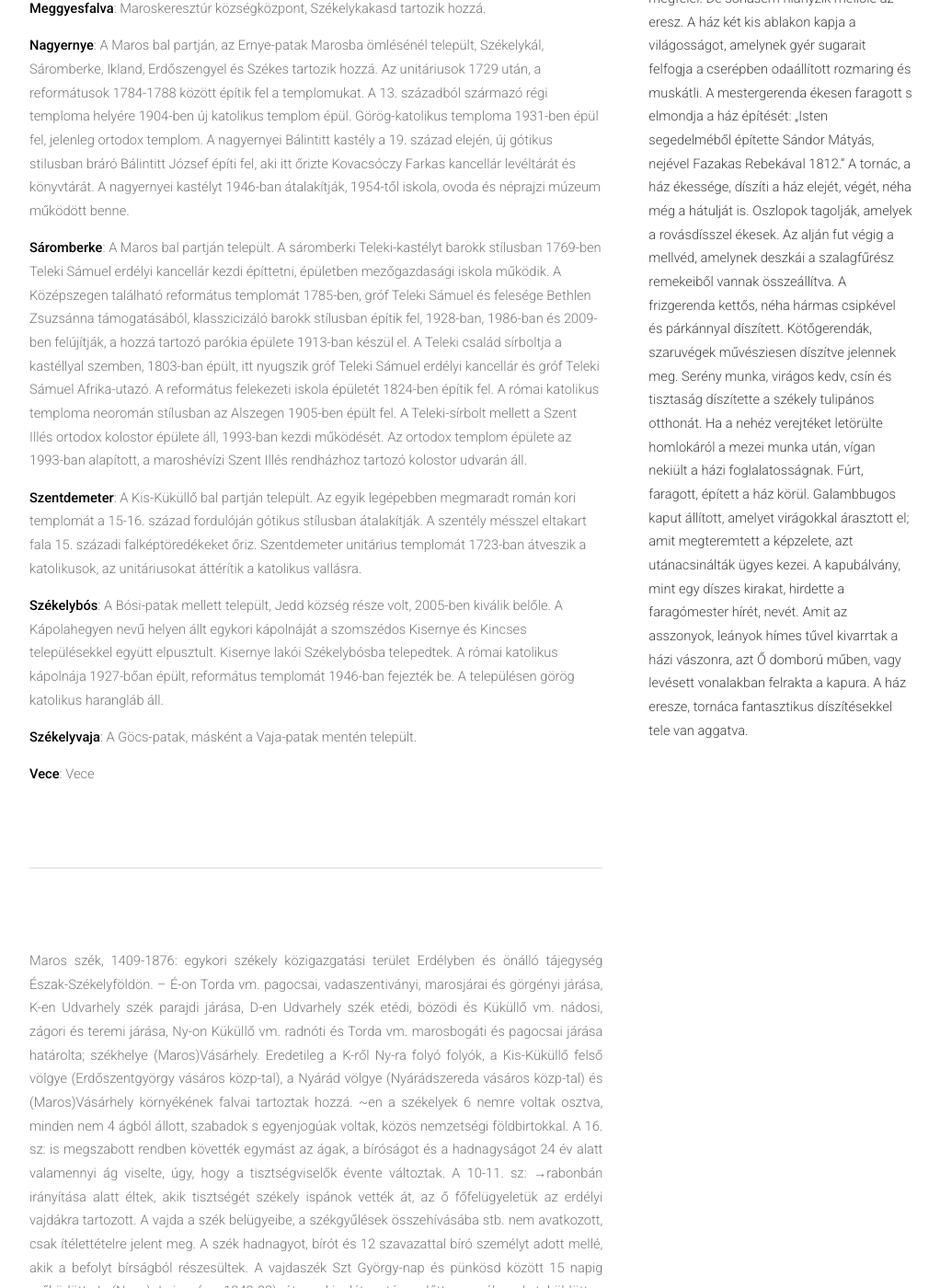
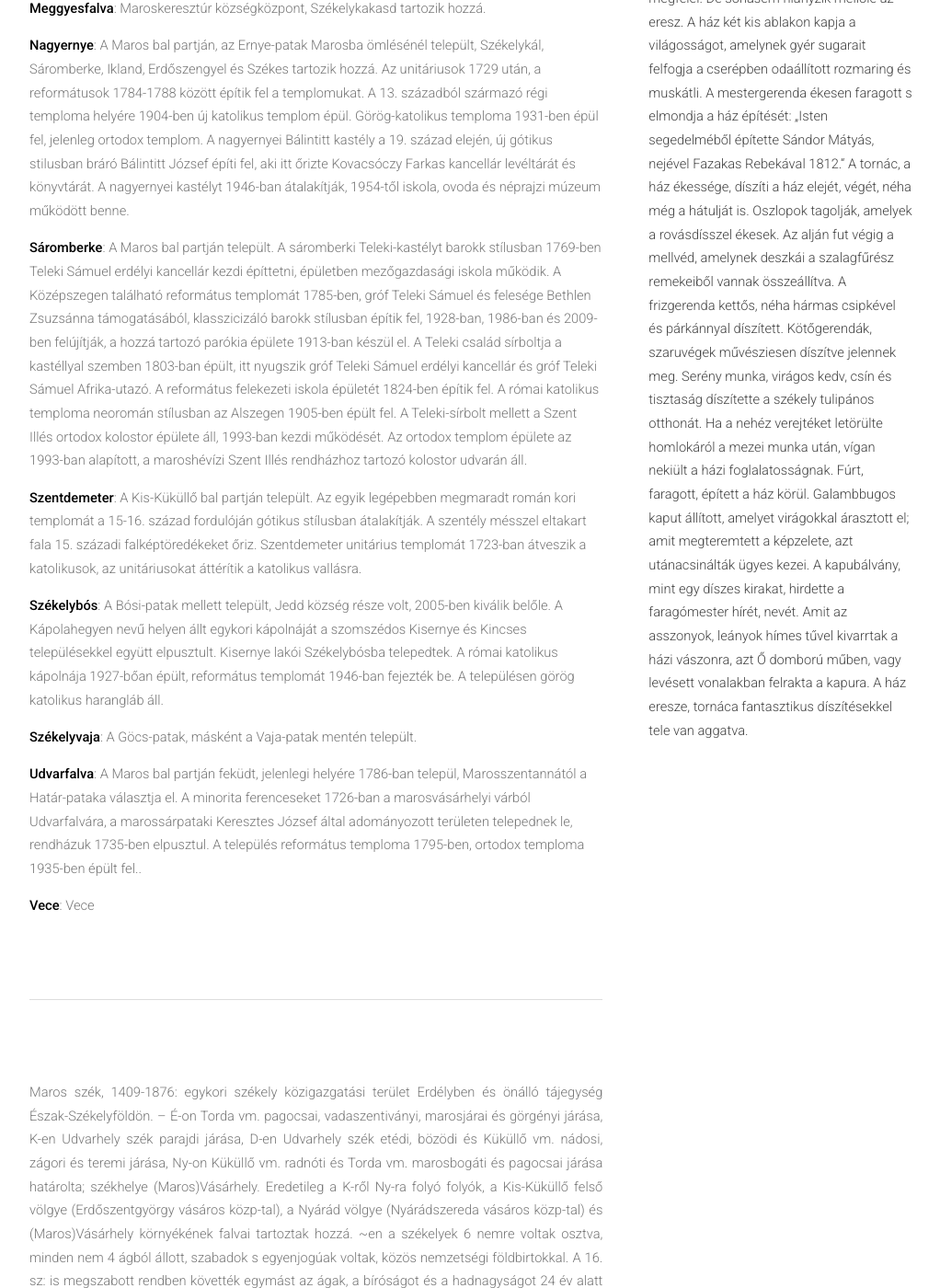
Before and after one commit to siculia/siculia.github.io, a Jekyll site: the page built from siculia-marosszek.html, in a window 1280 px wide and 1400 px high, scrolled down 3430 px. Shown: the whole window at 92% size, without its empty margins (128-1150 px from the left). Built offline with Jekyll 4.4.1, drawn with Linux system fonts in a browser that asks for light colours; nearby versions of some CDN libraries; library files that are not in the unit come from our copies.

Commit message:
Sáromberke-új

```diff
--- a/siculia-marosszek.html
+++ b/siculia-marosszek.html
@@ -58,10 +58,11 @@ layout: default
 							<p style="text-align: left;"><b>Magyarbükkös</b>: Magyarbükkös Marosbogáttól délre a Marosba ömlő Ózd-patak völgyében, a patak jobb partján fekszik.</p>
 							<p style="text-align: left;"><b>Meggyesfalva</b>: Maroskeresztúr községközpont, Székelykakasd tartozik hozzá.</p>
 							<p style="text-align: left;"><b>Nagyernye</b>: A Maros bal partján, az Ernye-patak Marosba ömlésénél települt, Székelykál, Sáromberke, Ikland, Erdőszengyel és Székes tartozik hozzá. Az unitáriusok 1729 után, a reformátusok 1784-1788 között építik fel a templomukat. A 13. századból származó régi temploma helyére 1904-ben új katolikus templom épül. Görög-katolikus temploma 1931-ben épül fel, jelenleg ortodox templom. A nagyernyei Bálintitt kastély a 19. század elején, új gótikus stilusban bráró Bálintitt József építi fel, aki itt őrizte Kovacsóczy Farkas kancellár levéltárát és könyvtárát. A nagyernyei kastélyt 1946-ban átalakítják, 1954-től iskola, ovoda és néprajzi múzeum működött benne.</p>
-							<p style="text-align: left;"><b>Sáromberke</b>: A Maros bal partján települt. A sáromberki Teleki-kastélyt barokk stílusban 1769-ben Teleki Sámuel erdélyi kancellár kezdi építtetni, épületben mezőgazdasági iskola működik. A Középszegen található református templomát 1785-ben, gróf Teleki Sámuel és felesége Bethlen Zsuzsánna támogatásából, klasszicizáló barokk stílusban építik fel, 1928-ban, 1986-ban és 2009-ben felújítják, a hozzá tartozó parókia épülete 1913-ban készül el. A Teleki család sírboltja a kastéllyal szemben, 1803-ban épült, itt nyugszik gróf Teleki Sámuel erdélyi kancellár és gróf Teleki Sámuel Afrika-utazó. A református felekezeti iskola épületét 1824-ben építik fel. A római katolikus temploma neoromán stílusban az Alszegen 1905-ben épült fel. A Teleki-sírbolt mellett a Szent Illés ortodox kolostor épülete áll, 1993-ban kezdi működését. Az ortodox templom épülete az 1993-ban alapított, a maroshévízi Szent Illés rendházhoz tartozó kolostor udvarán áll.</p>
+							<p style="text-align: left;"><b>Sáromberke</b>: A Maros bal partján települt. A sáromberki Teleki-kastélyt barokk stílusban 1769-ben Teleki Sámuel erdélyi kancellár kezdi építtetni, épületben mezőgazdasági iskola működik. A Középszegen található református templomát 1785-ben, gróf Teleki Sámuel és felesége Bethlen Zsuzsánna támogatásából, klasszicizáló barokk stílusban építik fel, 1928-ban, 1986-ban és 2009-ben felújítják, a hozzá tartozó parókia épülete 1913-ban készül el. A Teleki család sírboltja a kastéllyal szemben 1803-ban épült, itt nyugszik gróf Teleki Sámuel erdélyi kancellár és gróf Teleki Sámuel Afrika-utazó. A református felekezeti iskola épületét 1824-ben építik fel. A római katolikus temploma neoromán stílusban az Alszegen 1905-ben épült fel. A Teleki-sírbolt mellett a Szent Illés ortodox kolostor épülete áll, 1993-ban kezdi működését. Az ortodox templom épülete az 1993-ban alapított, a maroshévízi Szent Illés rendházhoz tartozó kolostor udvarán áll.</p>
 							<p style="text-align: left;"><b>Szentdemeter</b>: A Kis-Küküllő bal partján települt. Az egyik legépebben megmaradt román kori templomát a 15-16. század fordulóján gótikus stílusban átalakítják. A szentély mésszel eltakart fala 15. századi falképtöredékeket őriz. Szentdemeter unitárius templomát 1723-ban átveszik a katolikusok, az unitáriusokat áttérítik a katolikus vallásra.</p>
 							<p style="text-align: left;"><b>Székelybós</b>: A Bósi-patak mellett települt, Jedd község része volt, 2005-ben kiválik belőle. A Kápolahegyen nevű helyen állt egykori kápolnáját a szomszédos Kisernye és Kincses településekkel együtt elpusztult. Kisernye lakói Székelybósba telepedtek. A római katolikus kápolnája 1927-bőan épült, református templomát 1946-ban fejezték be. A településen görög katolikus harangláb áll.</p>
 							<p style="text-align: left;"><b>Székelyvaja</b>: A Göcs-patak, másként a Vaja-patak mentén települt.</p>
+							<p style="text-align: left;"><b>Udvarfalva</b>: A Maros bal partján feküdt, jelenlegi helyére 1786-ban települ, Marosszentannától a Határ-pataka választja el. A minorita ferenceseket 1726-ban a marosvásárhelyi várból Udvarfalvára, a marossárpataki Keresztes József által adományozott területen telepednek le, rendházuk 1735-ben elpusztul. A település református temploma 1795-ben, ortodox temploma 1935-ben épült fel..</p>
 							<p style="text-align: left;"><b>Vece</b>: Vece</p>
 
 							<hr></hr>
```
